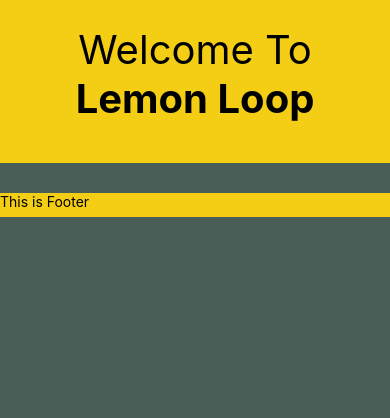
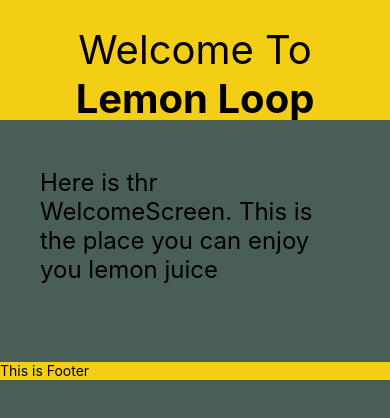
Before and after one commit to 404Bappy/LemonLoopApp, a React Native app: screen / in a window 390 px wide. Shown: the top 418 px of the page. Built offline with nearby package versions, Linux system fonts and the light colour scheme.

Commit message:
first commit

```diff
--- a/App.tsx
+++ b/App.tsx
@@ -3,6 +3,7 @@ import React from 'react';
 import {StyleSheet, View} from 'react-native';
 import Footer from './SRC/Components/Footer';
 import Header from './SRC/Components/Header';
+import WelcomeScreen from './SRC/Components/WelcomeScreen';
 
 function App() {
   return (
@@ -10,9 +11,9 @@ function App() {
       style={{
         flex: 1,
         backgroundColor: '#495E57',
-
       }}>
       <Header />
+      <WelcomeScreen />
       <Footer />
     </View>
   );
--- /dev/null
+++ b/SRC/Components/WelcomeScreen.js
@@ -0,0 +1,13 @@
+import {View, Text} from 'react-native';
+import React from 'react';
+
+export default function WelcomeScreen() {
+  return (
+    <View>
+      <Text style={{fontSize: 24, padding: 40, marginVertical:8}}>
+        Here is thr WelcomeScreen. This is the place you can enjoy you lemon
+        juice
+      </Text>
+    </View>
+  );
+}
```
